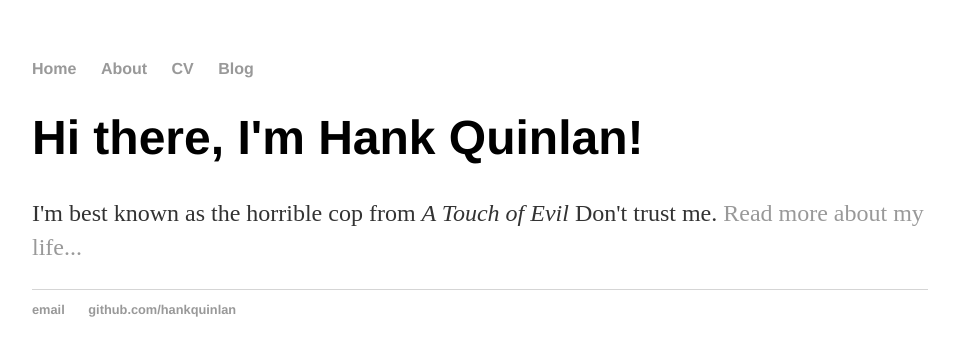
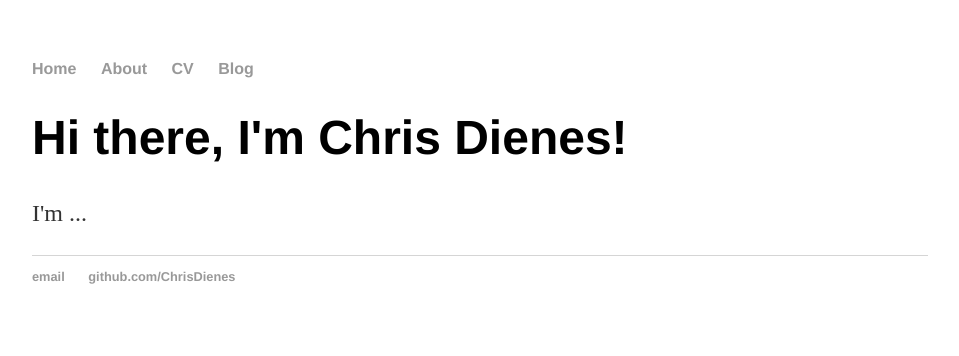
Before and after one commit to ChrisDienes/ChrisDienes.github.io, a Jekyll site: the page built from index.html, in a window 1280 px wide. Shown: the top 356 px of the page, without its empty margins (160-1119 px from the left). Built offline with Jekyll 4.4.1, drawn with Linux system fonts in a browser that asks for light colours.

Commit message:
Update index.html

```diff
--- a/index.html
+++ b/index.html
@@ -1,30 +1,8 @@
-<!DOCTYPE html>
-<html>
-	<head>
-		<title>Hank Quinlan, Horrible Cop</title>
-		<!-- link to main stylesheet -->
-		<link rel="stylesheet" type="text/css" href="/css/main.css">
-	</head>
-	<body>
-		<nav>
-    		<ul>
-        		<li><a href="/">Home</a></li>
-	        	<li><a href="/about">About</a></li>
-        		<li><a href="/cv">CV</a></li>
-        		<li><a href="/blog">Blog</a></li>
-    		</ul>
-		</nav>
-		<div class="container">
-    		<div class="blurb">
-        		<h1>Hi there, I'm Hank Quinlan!</h1>
-				<p>I'm best known as the horrible cop from <em>A Touch of Evil</em> Don't trust me. <a href="/about">Read more about my life...</a></p>
-    		</div><!-- /.blurb -->
-		</div><!-- /.container -->
-		<footer>
-    		<ul>
-        		<li><a href="mailto:hankquinlanhub@gmail.com">email</a></li>
-        		<li><a href="https://github.com/hankquinlan">github.com/hankquinlan</a></li>
-			</ul>
-		</footer>
-	</body>
-</html>
+---
+layout: default
+title: Chris Dienes
+---
+<div class="blurb">
+	<h1>Hi there, I'm Chris Dienes!</h1>
+	<p>I'm ...</p>
+</div><!-- /.blurb -->
```
